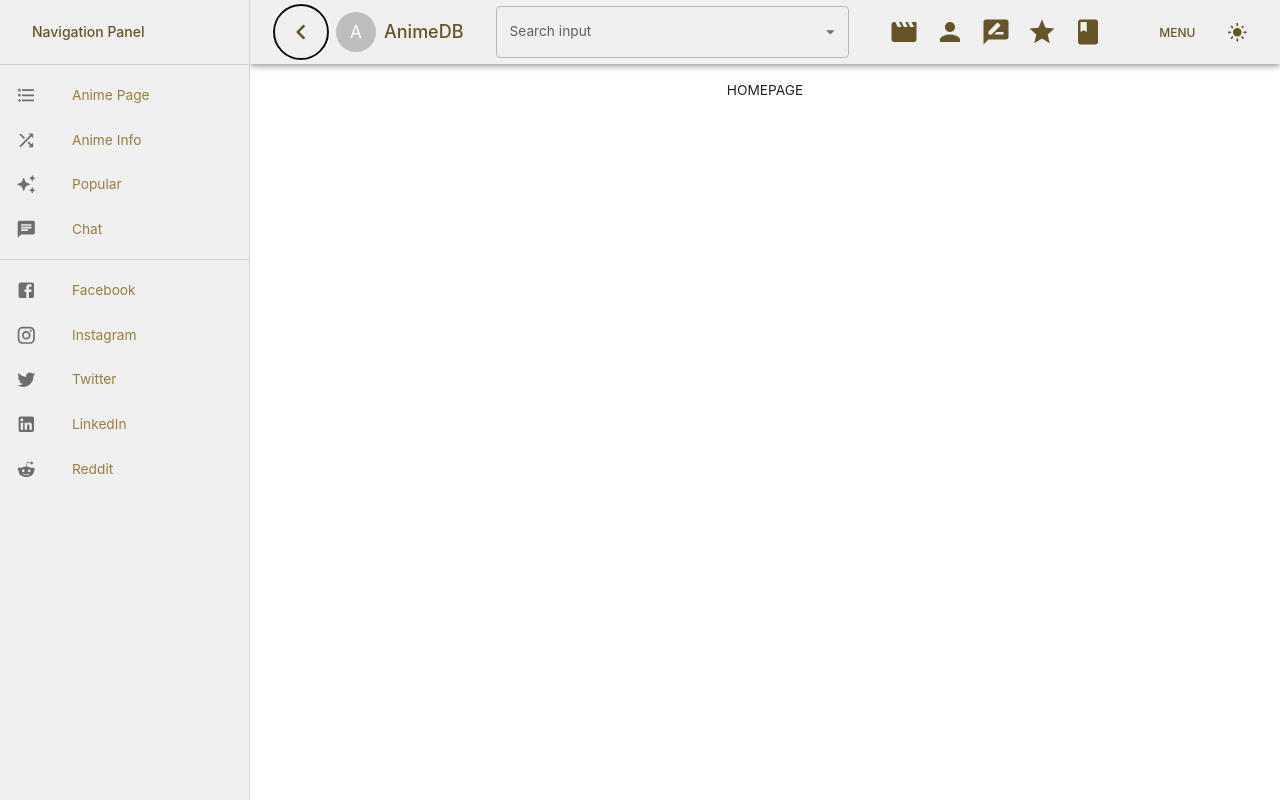
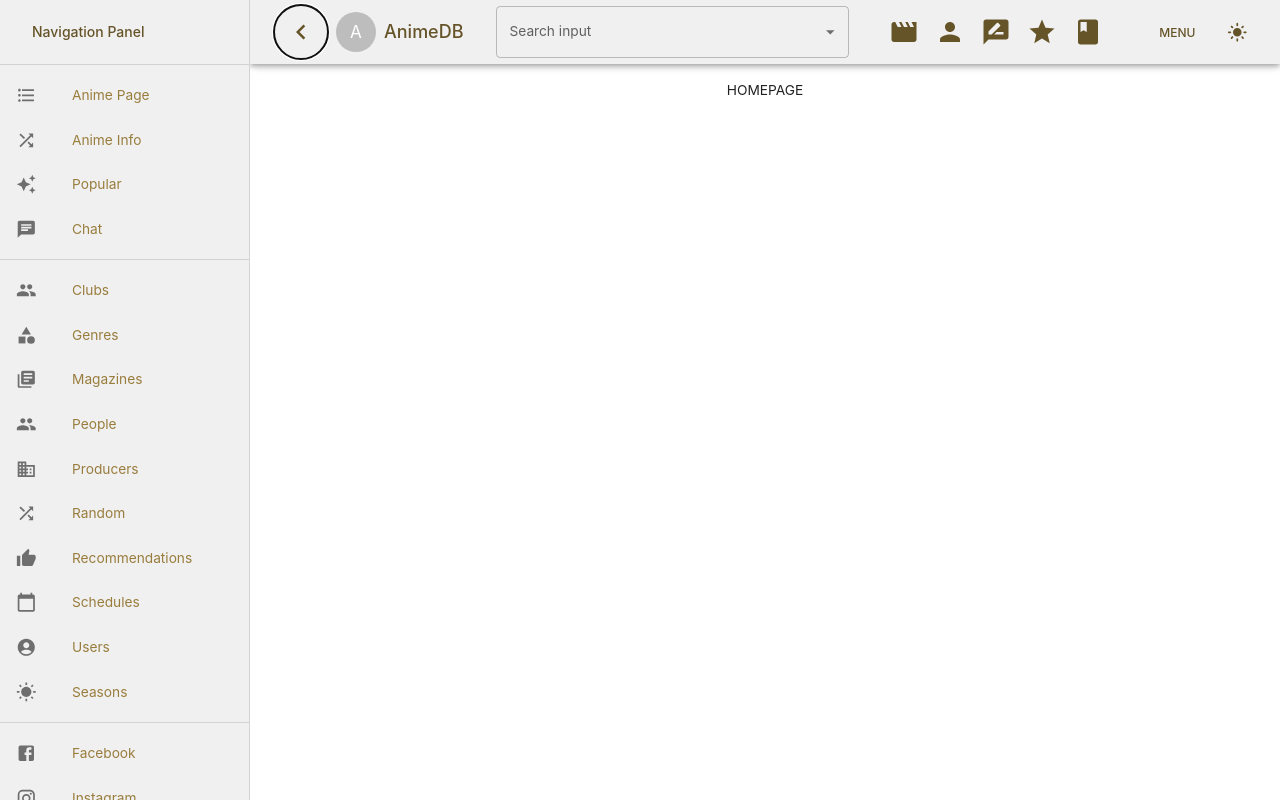
Before and after one commit to Gapotchenko-Yakov/anime-realm, a React (Vite) app in the folder client/: page /home in a window 1280 px wide. Both pictures are taken after a click on the button 51 px from the left and 32 px from the top of the page. Built offline with nearby package versions, Linux system fonts and the light colour scheme.

Commit message:
Add drawer links in the Drawer.

```diff
--- a/client/src/components/HeaderToolbar/HeaderToolbar.tsx
+++ b/client/src/components/HeaderToolbar/HeaderToolbar.tsx
@@ -12,15 +12,6 @@
 import ChevronLeftIcon from "@mui/icons-material/ChevronLeft";
 import ChevronRightIcon from "@mui/icons-material/ChevronRight";
 import {
-  Reddit as RedditIcon,
-  Facebook as FacebookIcon,
-  Instagram as InstagramIcon,
-  Twitter as TwitterIcon,
-  LinkedIn as LinkedInIcon,
-  AutoAwesome as AutoAwesomeIcon,
-  Shuffle as ShuffleIcon,
-  FormatListBulleted as FormatListBulletedIcon,
-  Chat as ChatIcon,
   Movie as MovieIcon,
   Person as PersonIcon,
   RateReview as RateReviewIcon,
--- a/client/src/components/NavigationPanel.tsx
+++ b/client/src/components/NavigationPanel.tsx
@@ -18,9 +18,18 @@
   Twitter as TwitterIcon,
   LinkedIn as LinkedInIcon,
   AutoAwesome as AutoAwesomeIcon,
-  Shuffle as ShuffleIcon,
   FormatListBulleted as FormatListBulletedIcon,
   Chat as ChatIcon,
+  Group as GroupIcon,
+  Category as CategoryIcon,
+  LibraryBooks as LibraryBooksIcon,
+  People as PeopleIcon,
+  Business as BusinessIcon,
+  Shuffle as ShuffleIcon,
+  ThumbUp as ThumbUpIcon,
+  CalendarToday as CalendarTodayIcon,
+  AccountCircle as AccountCircleIcon,
+  WbSunny as WbSunnyIcon,
 } from "@mui/icons-material";
 import { Link as RouterLink } from "react-router-dom";
 
@@ -59,6 +68,23 @@
       link: "/popular",
     },
     { icon: <ChatIcon />, label: "Chat", link: "/chat" },
+  ];
+
+  const drawerLinks = [
+    { icon: <GroupIcon />, label: "Clubs", link: "/clubs" },
+    { icon: <CategoryIcon />, label: "Genres", link: "/genres" },
+    { icon: <LibraryBooksIcon />, label: "Magazines", link: "/magazines" },
+    { icon: <PeopleIcon />, label: "People", link: "/people" },
+    { icon: <BusinessIcon />, label: "Producers", link: "/producers" },
+    { icon: <ShuffleIcon />, label: "Random", link: "/random" },
+    {
+      icon: <ThumbUpIcon />,
+      label: "Recommendations",
+      link: "/recommendations",
+    },
+    { icon: <CalendarTodayIcon />, label: "Schedules", link: "/schedules" },
+    { icon: <AccountCircleIcon />, label: "Users", link: "/users" },
+    { icon: <WbSunnyIcon />, label: "Seasons", link: "/seasons" },
   ];
 
   const socialLinks = [
@@ -111,6 +137,23 @@
       </List>
       <Divider />
       <List sx={{ color: theme.palette.secondary[200] }}>
+        {drawerLinks.map(({ icon, label, link }) => (
+          <ListItem
+            key={label}
+            disablePadding
+            to={link}
+            component={RouterLink}
+            sx={{ color: "inherit" }}
+          >
+            <ListItemButton>
+              <ListItemIcon>{icon}</ListItemIcon>
+              <ListItemText primary={label} />
+            </ListItemButton>
+          </ListItem>
+        ))}
+      </List>
+      <Divider />
+      <List sx={{ color: theme.palette.secondary[200] }}>
         {socialLinks.map(({ icon, label, link }) => (
           <ListItem
             key={label}
```
